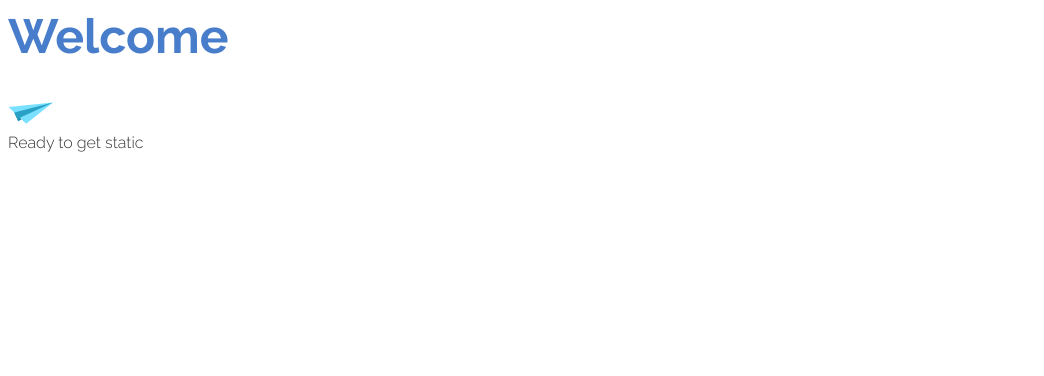
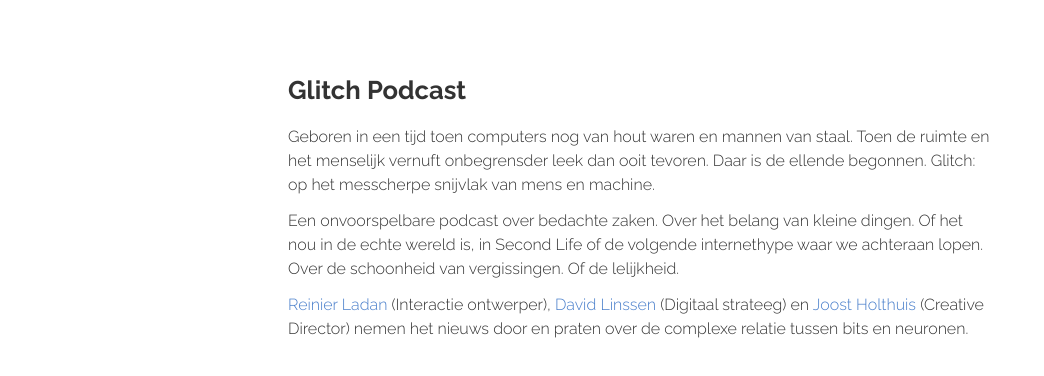
Before and after one commit to reinier/glitch, a plain HTML site: page index.html in a window 1280 px wide. Shown: the whole page, without its empty margins (0-1044 px from the left). Drawn offline with Linux system fonts and the light colour scheme.

Commit message:
Update 2016-02-03T19:02:22.527Z

```diff
--- a/index.html
+++ b/index.html
@@ -9,16 +9,18 @@
 
 <body>
 
+  <section role="main">
 
 
-  <section>
-  <h1>Welcome</h1>
-  <img src="assets/images/paperplane.svg">
-  <p>Ready to get static</p>
-</section>
+  <h1>Glitch Podcast</h1>
+<p>Geboren in een tijd toen computers nog van hout waren en mannen van staal. Toen de ruimte en het menselijk vernuft onbegrensder leek dan ooit tevoren. Daar is de ellende begonnen.
+Glitch: op het messcherpe snijvlak van mens en machine.</p>
+<p>Een onvoorspelbare podcast over bedachte zaken. Over het belang van kleine dingen. Of het nou in de echte wereld is, in Second Life of de volgende internethype waar we achteraan lopen. Over de schoonheid van vergissingen. Of de lelijkheid.</p>
+<p><a href="http://reinierladan.nl">Reinier Ladan</a> (Interactie ontwerper), <a href="http://www.davidlinssen.nl">David Linssen</a> (Digitaal strateeg) en <a href="http://www.edenspiekermann.com/people/joost-holthuis">Joost Holthuis</a> (Creative Director) nemen het nieuws door en praten over de complexe relatie tussen bits en neuronen.</p>
 
 
 
+  </section>
 
   <script src="js/loadCSS.js"></script>
   <script defer type="text/javascript">
--- a/styles/main.css
+++ b/styles/main.css
@@ -193,5 +193,10 @@
   max-width: 100%; }
 
 h1 {
-  font-size: 3em;
-  color: #477dca; }
+  font-size: 1.6em;
+  margin-top: 2em; }
+
+section[role="main"] {
+  max-width: 48em;
+  padding: 1em 2em;
+  margin: 0 auto; }
```
